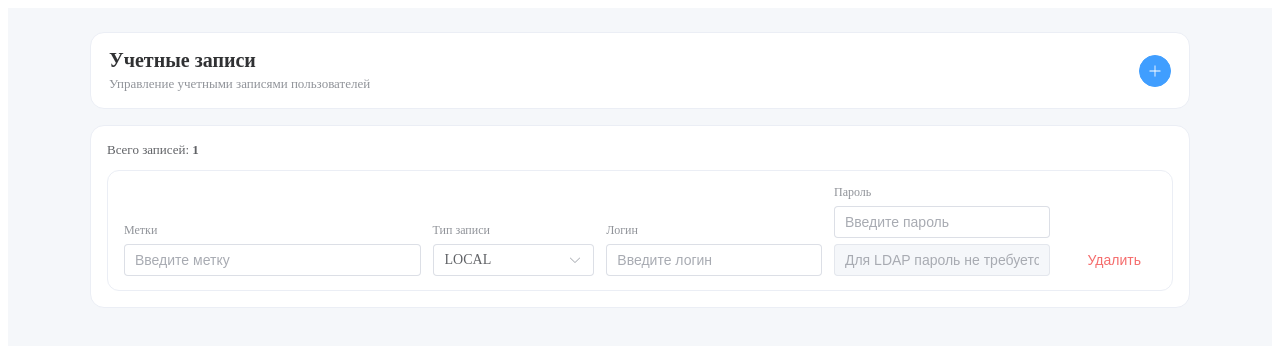
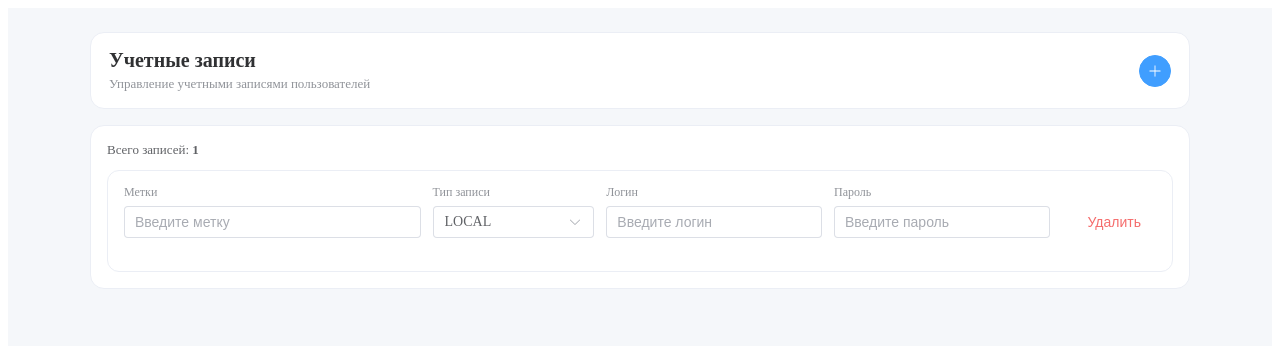
Before and after one commit to when-dev/accounts-form-vue-test, a Vue app: page / in a window 1280 px wide. Both pictures are taken after a click on the button 1155 px from the left and 70 px from the top of the page. Shown: the top 346 px of the page. Built offline with nearby package versions, Linux system fonts and the light colour scheme; the HTML template or start-up script is replaced by a standard one.

Commit message:
feat: hid password field for ldap and expanded login column

```diff
--- a/src/components/accounts/AccountRow.vue
+++ b/src/components/accounts/AccountRow.vue
@@ -1,5 +1,5 @@
 <template>
-  <div class="row">
+  <div class="row" :class="{ 'row--ldap': isLdap }">
     <div class="cell cell--labels">
       <div class="label">Метки</div>
       <el-input
@@ -19,7 +19,7 @@
       </el-select>
     </div>
 
-    <div class="cell cell--login">
+    <div class="cell cell--login" :class="{ 'cell--login-wide': isLdap }">
       <div class="label">Логин</div>
       <el-input
         v-model="loginValue"
@@ -30,11 +30,9 @@
       <div v-if="errors.login" class="error">{{ errors.login }}</div>
     </div>
 
-    <div class="cell cell--password">
+    <div v-if="!isLdap" class="cell cell--password">
       <div class="label">Пароль</div>
-
       <el-input
-        v-if="typeValue === 'LOCAL'"
         v-model="passwordValue"
         type="password"
         show-password
@@ -42,11 +40,7 @@
         :validate-status="errors.password ? 'error' : ''"
         @blur="savePassword"
       />
-      <div v-if="typeValue === 'LOCAL' && errors.password" class="error">
-        {{ errors.password }}
-      </div>
-
-      <el-input v-else disabled placeholder="Для LDAP пароль не требуется" />
+      <div v-if="errors.password" class="error">{{ errors.password }}</div>
     </div>
 
     <div class="cell cell--actions">
@@ -57,7 +51,7 @@
 </template>
 
 <script setup lang="ts">
-import { ref, watch, reactive } from 'vue'
+import { ref, watch, reactive, computed } from 'vue'
 import type { Account, AccountType } from '../../types/accounts'
 import { parseLabels, serializeLabels } from '../../utils/labels'
 import { validateLabels, validateLogin, validatePassword } from '../../utils/validation'
@@ -75,6 +69,7 @@ const emit = defineEmits<{
 
 const labelsInput = ref('')
 const typeValue = ref<AccountType>('LOCAL')
+const isLdap = computed(() => typeValue.value === 'LDAP')
 const loginValue = ref('')
 const passwordValue = ref('')
 const errors = reactive({
@@ -124,6 +119,10 @@ function saveLogin() {
 }
 
 function savePassword() {
+  if (typeValue.value === 'LDAP') {
+    return
+  }
+
   const error = validatePassword(passwordValue.value, typeValue.value)
   errors.password = error ?? ''
 
@@ -145,7 +144,8 @@ function handleTypeChange(value: AccountType) {
     props.onUpdate(props.account.id, { type: value, password: null })
     return
   }
-  // Для Local пароль обязателен, но пока user не ввёл - будет пустая строка
+
+  // Для Local пароль обязателен
   props.onUpdate(props.account.id, { type: value, password: '' })
 }
 </script>
@@ -167,6 +167,7 @@ function handleTypeChange(value: AccountType) {
   display: flex;
   flex-direction: column;
   gap: 6px;
+  min-height: 72px;
 }
 
 .label {
@@ -181,9 +182,18 @@ function handleTypeChange(value: AccountType) {
 .cell--actions {
   align-items: flex-end;
 }
+
 .error {
   font-size: 12px;
   color: #f56c6c;
   line-height: 1.2;
 }
+
+.row--ldap {
+  grid-template-columns: 2.2fr 1.2fr 3.2fr 0.7fr;
+}
+
+.row--login-wide {
+  grid-column: span 2;
+}
 </style>
```
